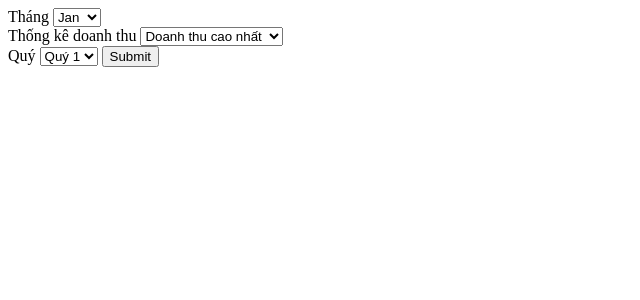
After one commit to hec-kar/PHP-Project, a PHP site: page /formSoLieu.html in a window 1280 px wide. The commit adds this page. Shown: the top 300 px of the page, without its empty margins (0-640 px from the left). Run offline with PHP 8.4, Linux system fonts and the light colour scheme.

Commit message:
full lab3

```diff
--- /dev/null
+++ b/formSoLieu.html
@@ -0,0 +1,45 @@
+<!DOCTYPE html>
+<html lang="en">
+<head>
+    <meta charset="UTF-8">
+    <meta name="viewport" content="width=device-width, initial-scale=1.0">
+    <title>Document</title>
+</head>
+<body>
+    <form action="/xuLySoLieu.php" method="get">
+        <label for="">Tháng</label>
+        <select name="Months" >
+            <option value="Jan">Jan</option>
+            <option value="Feb">Feb</option>
+            <option value="Mar">Mar</option>
+            <option value="Apr">Apr</option>
+            <option value="May">May</option>
+            <option value="Jun">Jun</option>
+            <option value="Jul">Jul</option>
+            <option value="Aug">Aug</option>
+            <option value="Sep">Sep</option>
+            <option value="Oct">Oct</option>
+            <option value="Nov">Nov</option>
+            <option value="Dec">Dec</option>
+        </select>
+        <br>
+        <label for="">Thống kê doanh thu</label>
+        <select name="thongKe" id="thongKe">
+            <option value="doanhThuMax">Doanh thu cao nhất</option>
+            <option value="doanhThuMin">Doanh thu thấp nhất</option>
+        </select>
+        <br>
+        <label for="">Quý</label>
+        <select name="quy" id="">
+            <option value="quy1">Quý 1</option>
+            <option value="quy2">Quý 2</option>
+            <option value="quy3">Quý 3</option>
+            <option value="quy4">Quý 4</option>
+
+        </select>
+        <button type="submit">Submit</button>
+    </form>
+
+
+</body>
+</html>
```
Also changed, not shown: lab3.php (+8 -7 lines), xuLySoLieu.php (added, +57 -0 lines).
